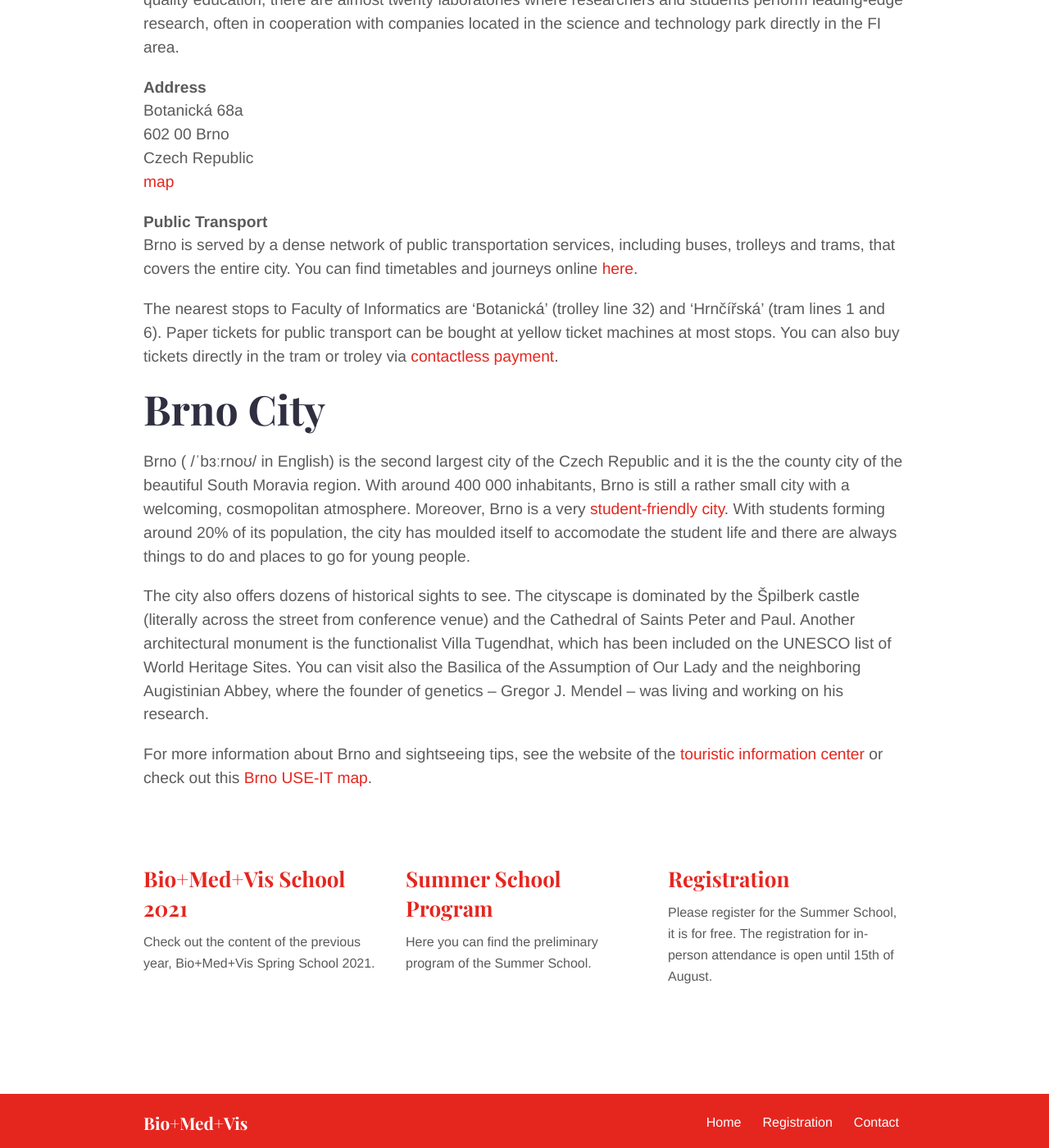
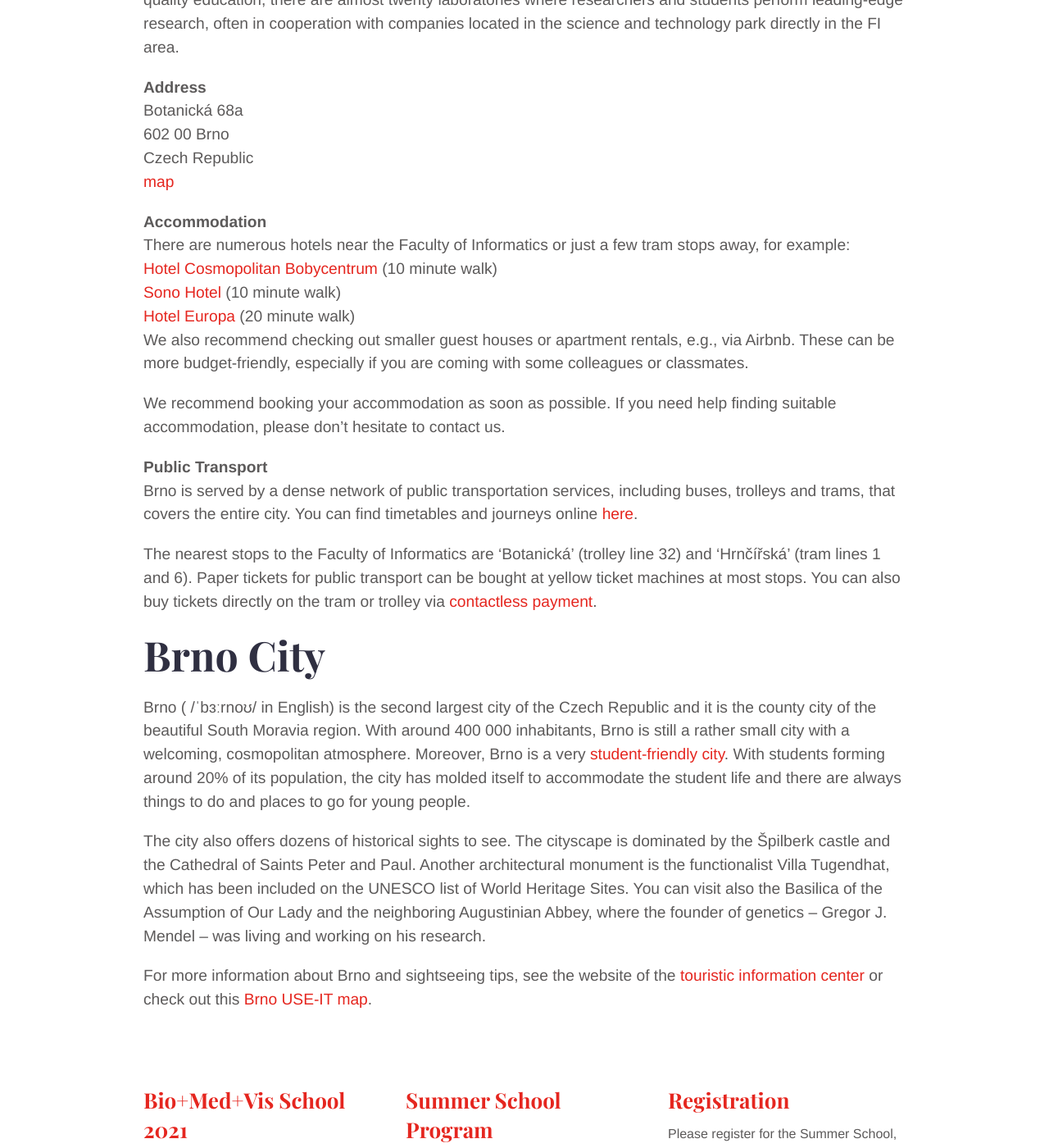
Before and after one commit to biomedvis/2022, a Jekyll site: the page built from location.md, in a window 1280 px wide and 1400 px high, scrolled down 436 px. Shown: the whole window at 82% size. Built offline with Jekyll 4.4.1, drawn with Linux system fonts in a browser that asks for light colours.

Commit message:
venue update

```diff
--- a/location.md
+++ b/location.md
@@ -15,16 +15,25 @@ Czech Republic <br/>
 [map](https://goo.gl/maps/pWXUjfhVeTku7cbN9)
 
 
+**Accommodation**<br/>
+There are numerous hotels near the Faculty of Informatics or just a few tram stops away, for example: <br/>
+[Hotel Cosmopolitan Bobycentrum](https://www.hotelcosmopolitan.cz/) (10 minute walk)<br/>
+[Sono Hotel](https://www.hotel-brno-sono.cz/en/) (10 minute walk)<br/>
+[Hotel Europa](http://www.hoteleuropa.cz/cs/) (20 minute walk)<br/>
+We also recommend checking out smaller guest houses or apartment rentals, e.g., via Airbnb. These can be more budget-friendly, especially if you are coming with some colleagues or classmates.
+
+We recommend booking your accommodation as soon as possible. If you need help finding suitable accommodation, please don't hesitate to contact us.
+
 **Public Transport**<br/>
 Brno is served by a dense network of public transportation services, including buses, trolleys and trams, that covers the entire city. You can find timetables and journeys online [here](http://idsjmk.idos.cz/brno/spojeni/).
 
-The nearest stops to Faculty of Informatics are 'Botanická' (trolley line 32) and 'Hrnčířská' (tram lines 1 and 6). Paper tickets for public transport can be bought at yellow ticket machines at most stops. You can also buy tickets directly in the tram or troley via [contactless payment](https://pipniajed.cz/en.html).
+The nearest stops to the Faculty of Informatics are 'Botanická' (trolley line 32) and 'Hrnčířská' (tram lines 1 and 6). Paper tickets for public transport can be bought at yellow ticket machines at most stops. You can also buy tickets directly on the tram or trolley via [contactless payment](https://pipniajed.cz/en.html).
 
 
 # Brno City
 
-Brno ( /ˈbɜːrnoʊ/ in English) is the second largest city of the Czech Republic and it is the the county city of the beautiful South Moravia region. With around 400 000 inhabitants, Brno is still a rather small city with a welcoming, cosmopolitan atmosphere. Moreover, Brno is a very [student-friendly city](https://www.em.muni.cz/en/student/11992-10-reasons-why-brno-is-the-best-city-for-students). With students forming around 20% of its population, the city has moulded itself to accomodate the student life and there are always things to do and places to go for young people.
+Brno ( /ˈbɜːrnoʊ/ in English) is the second largest city of the Czech Republic and it is the county city of the beautiful South Moravia region. With around 400 000 inhabitants, Brno is still a rather small city with a welcoming, cosmopolitan atmosphere. Moreover, Brno is a very [student-friendly city](https://www.em.muni.cz/en/student/11992-10-reasons-why-brno-is-the-best-city-for-students). With students forming around 20% of its population, the city has molded itself to accommodate the student life and there are always things to do and places to go for young people.
 
-The city also offers dozens of historical sights to see. The cityscape is dominated by the Špilberk castle (literally across the street from conference venue) and the Cathedral of Saints Peter and Paul. Another architectural monument is the functionalist Villa Tugendhat, which has been included on the UNESCO list of World Heritage Sites. You can visit also the Basilica of the Assumption of Our Lady and the neighboring Augistinian Abbey, where the founder of genetics – Gregor J. Mendel – was living and working on his research.
+The city also offers dozens of historical sights to see. The cityscape is dominated by the Špilberk castle and the Cathedral of Saints Peter and Paul. Another architectural monument is the functionalist Villa Tugendhat, which has been included on the UNESCO list of World Heritage Sites. You can visit also the Basilica of the Assumption of Our Lady and the neighboring Augustinian Abbey, where the founder of genetics – Gregor J. Mendel – was living and working on his research.
 
 For more information about Brno and sightseeing tips, see the website of the [touristic information center](https://www.gotobrno.cz/en/) or check out this [Brno USE-IT map](https://www.use-it.travel/cities/detail/brno/).
```
